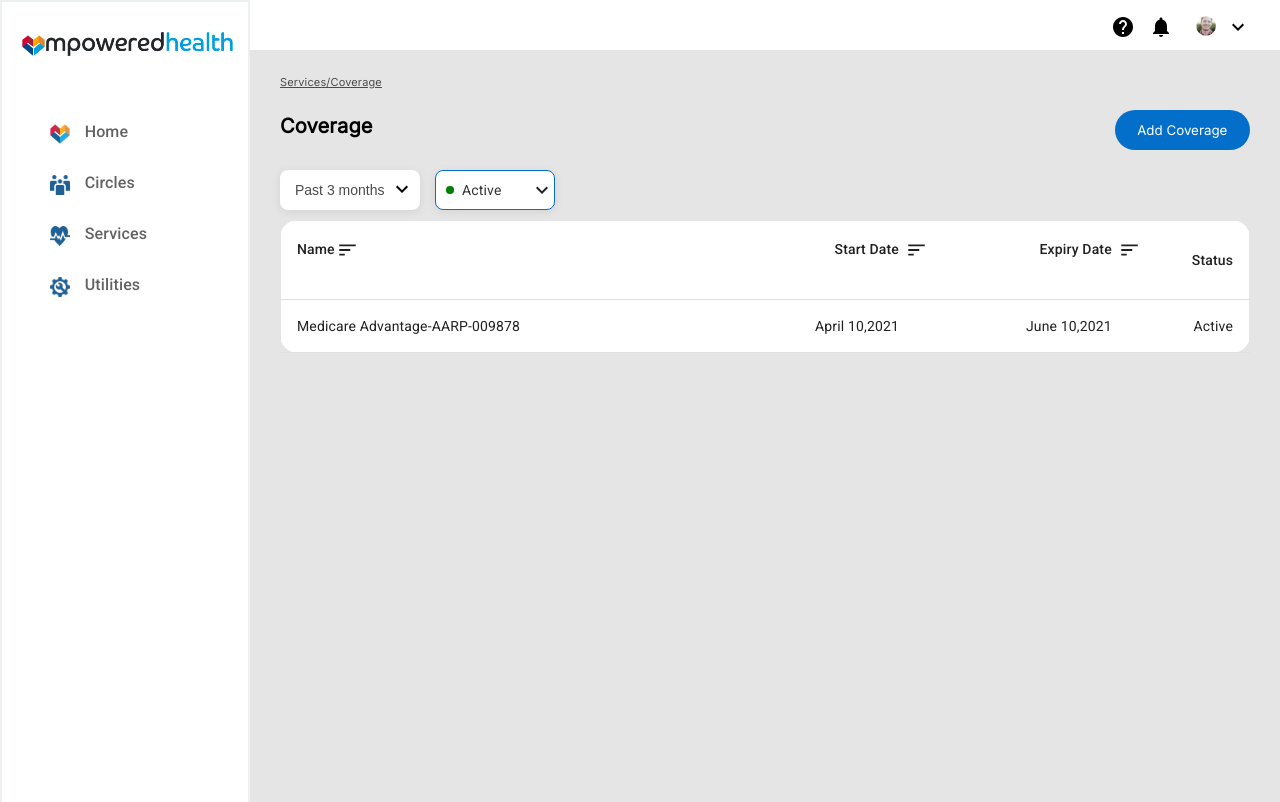
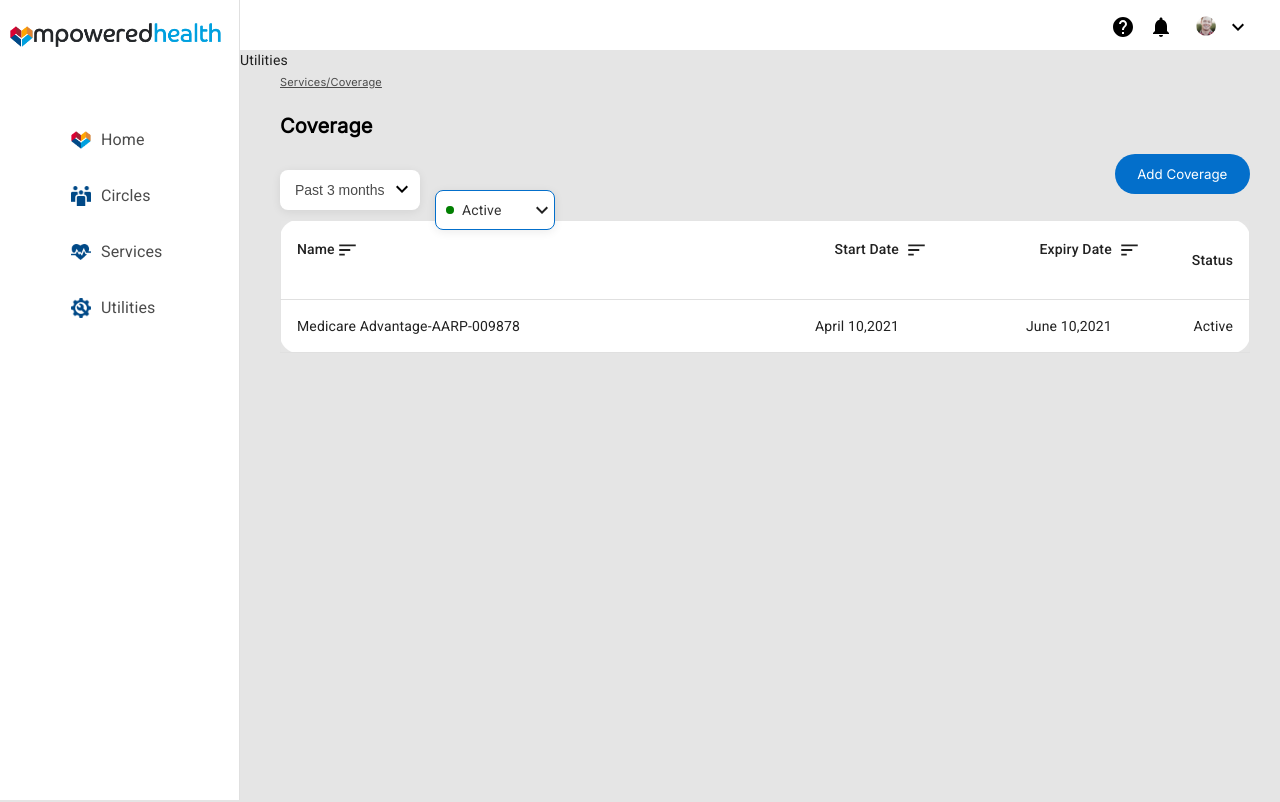
Before and after one commit to ruchita00/css_styling, a React (Create React App) app in the folder my-app/: page /utilities in a window 1280 px wide. Shown: the top 802 px of the page. Built offline with nearby package versions, Linux system fonts and the light colour scheme.

Commit message:
Added navigation Router for sidebar.

```diff
--- a/my-app/src/App.js
+++ b/my-app/src/App.js
@@ -8,10 +8,18 @@ import React from "react";
 import "./App.css";
 import Header from "./components/Header";
 import Main from "./components/Main";
-import Sidebar from "./components/Sidebar";
 import { RemoveScrollBar } from "react-remove-scroll-bar";
 import DropdownMenu from "./components/DropdownMenu";
 import Popup from "./components/Popup";
+import { BrowserRouter as Router, Route, Switch, Link } from "react-router-dom";
+import { Drawer, List, ListItem, ListItemText } from "@material-ui/core";
+import title from "./assets/title.png";
+import home from "./assets/home.png";
+import download from "./assets/download.png";
+import utilities from "./assets/utilities.png";
+import circles from "./assets/circles.png";
+import Services from "./components/Services";
+import Home from "./components/Home";
 
 const theme = createMuiTheme({
   palette: {
@@ -25,12 +33,111 @@ const theme = createMuiTheme({
   },
 });
 
-const useStyles = makeStyles({
-  appMain: {
-    paddingLeft: "320px",
-    width: "100%",
+const useStyles = makeStyles((theme) => ({
+  drawerPaper: { width: "inherit" },
+  link: { textDecoration: "none", color: theme.palette.text.primary, },
+  title: {
+    position: "absolute",
+    width: "210.99px",
+    height: "24px",
+    left: "10px",
+    top: "15px",
+    bottom: "31.25",
   },
-});
+
+  home: {
+    position: "absolute",
+    left: "45.5%",
+    right: "53.75%",
+    top: "3.25%",
+    bottom: "1.25%",
+    fontWeight: 500,
+    lineHeight: "24px",
+    fontSize: "16px",
+    display: "flex",
+    alignItems: "center",
+    color: "#4B4B4B",
+    mixBlendMode: "normal",
+    opacity: "0.87",
+  },
+  Circles: {
+    position: "absolute",
+    left: "27.5%",
+    right: "53.75%",
+    top: "-33.25%",
+    bottom: "31.25%",
+    fontWeight: 500,
+    fontSize: "16px",
+    lineHeight: "24px",
+    display: "flex",
+    alignItems: "center",
+    color: "#4B4B4B",
+    mixBlendMode: "normal",
+    opacity: "0.87",
+  },
+  Services: {
+    position: "absolute",
+    left: "27.5%",
+    right: "53.75%",
+    top: "-23.25%",
+    bottom: "31.25%",
+    fontWeight: 500,
+    fontSize: "16px",
+    lineHeight: "24px",
+    display: "flex",
+    alignItems: "center",
+    color: "#4B4B4B",
+    mixBlendMode: "normal",
+    opacity: "0.87",
+  },
+  Utilities: {
+    position: "absolute",
+    left: "27.5%",
+    right: "53.75%",
+    top: "-13.25%",
+    bottom: "31.25%",
+    fontWeight: 500,
+    fontSize: "16px",
+    lineHeight: "24px",
+    display: "flex",
+    alignItems: "center",
+    color: "#4B4B4B",
+    mixBlendMode: "normal",
+    opacity: "0.87",
+  },
+  img: {
+    // position:'relative',
+    // left: "50px",
+    // top: "80px",
+    // height: "20px",
+    width: "30px",
+
+    padding: "5px",
+    // margin: "10px 10px 10px 50px",
+  },
+  listitemtext: {
+    // position:'relative',
+    // left: "99px",
+    // top: "80px",
+    padding: "5px",
+    // height: "20px",
+    width: "20px",
+    // color:'4B4B4B'
+  },
+  linkelements: {
+    color:'#4B4B4B',
+    left: "50px",
+    top: "10px",
+    height: "10px",
+    width: "10px",
+    marginTop: "90px",
+    marginBottom:"-50px"
+  },
+  // appMain: {
+  //   paddingLeft: "320px",
+  //   width: "100%",
+  // },
+}));
 
 function App() {
   const classes = useStyles();
@@ -42,7 +149,85 @@ function App() {
       <CssBaseline />
       <Header />
       <Main />
-      <Sidebar />
+      {/* <Sidebar /> */}
+      <Router>
+        <div style={{ display: "flex" }}>
+          <Drawer
+            style={{ width: "240px" }}
+            variant="persistent"
+            anchor="left"
+            open={true}
+            classes={{ paper: classes.drawerPaper }}
+          >
+            <List>
+              <ListItem>
+                <img src={title} alt="title-img" className={classes.title} />
+                <ListItemText></ListItemText>
+              </ListItem>
+
+              <Link to="/home" className={classes.link}>
+                <ListItem button className={classes.linkelements}>
+                  <img src={home} alt="home-img" className={classes.img} />
+                  <ListItemText
+                    primary={"Home"}
+                    className={classes.listitemtext}
+                  />
+                </ListItem>
+              </Link>
+              <Link to="/circles" className={classes.link} >
+                <ListItem button className={classes.linkelements}>
+                  <img src={circles} alt="circle-img" className={classes.img} />
+                  <ListItemText
+                    primary={"Circles"}
+                    className={classes.listitemtext}
+                  />
+                </ListItem>
+              </Link>
+              <Link to="/services" className={classes.link}>
+                <ListItem button className={classes.linkelements}>
+                  <img
+                    src={download}
+                    alt="services-img"
+                    className={classes.img}
+                  />
+                  <ListItemText
+                    primary={"Services"}
+                    className={classes.listitemtext}
+                  />
+                </ListItem>
+              </Link>
+              <Link to="/utilities" className={classes.link}>
+                <ListItem button className={classes.linkelements}>
+                  <img
+                    src={utilities}
+                    alt="utilities-img"
+                    className={classes.img}
+                  />
+                  <ListItemText
+                    primary={"Utilities"}
+                    className={classes.listitemtext}
+                  />
+                </ListItem>
+              </Link>
+            </List>
+          </Drawer>
+          <Switch>
+            <Route exact path="/home">
+              <Home />
+            </Route>
+            <Route exact path="/circles">
+              Circles
+            </Route>{" "}
+            <Route exact path="/services">
+              <Services />
+            </Route>{" "}
+            <Route exact path="/utilities">
+              Utilities
+            </Route>
+          </Switch>
+        </div>
+      </Router>
+
       <Popup />
       <DropdownMenu />
     </ThemeProvider>
--- a/my-app/src/components/DropdownMenu.js
+++ b/my-app/src/components/DropdownMenu.js
@@ -29,7 +29,9 @@ const colourStyles = {
       left: "435px",
       top: "120px",
       background: "#ffffff",
+      // margin:'5px',
       border: "1px solid #036FCB",
+      // padding:'1px',
       boxSizing: "border-box",
       boxShadow: "0px 2px 10px rgba(0,0,0,0.08)",
       borderRadius: "8px",
@@ -106,7 +108,10 @@ const Option = (props) => {
         backgroundColor: isSelected ? "#E5E5E5" : "#FFFFFF",
         height: "40px",
         flex: 1,
+        // margin:'3px',
+
         justifyContent: "center",
+        padding:'10px',
         alignItems: "center",
       }}
     >
@@ -116,6 +121,10 @@ const Option = (props) => {
             height: "10px",
             width: "10px",
             borderRadius: "5px",
+            margin:'10px',
+            // justifyContent: "center",
+        // padding:'20px',
+        // alignItems: "center",
             backgroundColor: color,
           }}
         ></div>
```
